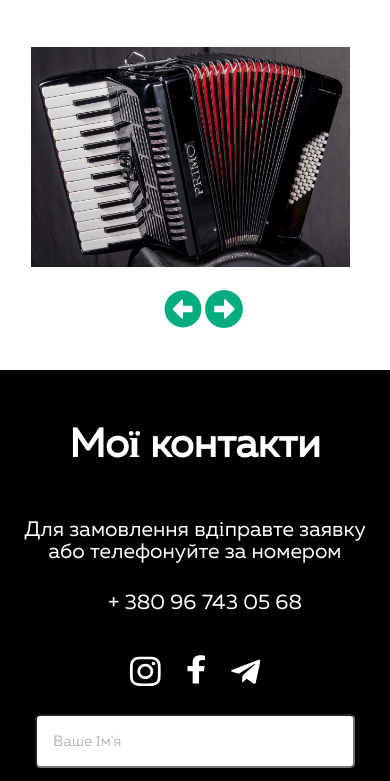
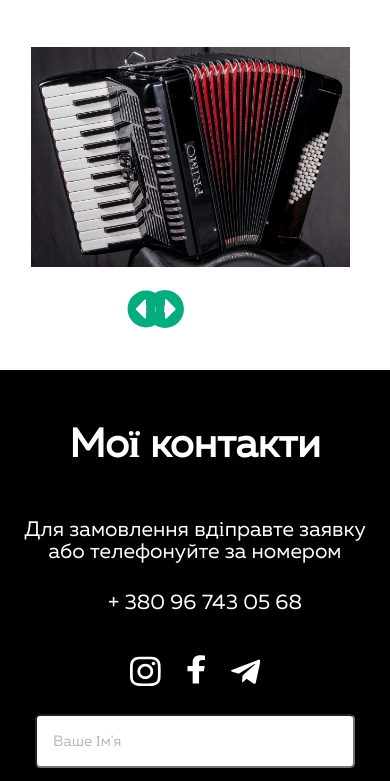
Before and after one commit to ASokolvak/Sandul-Music, a plain HTML site: page index.html in a window 390 px wide. Shown: the part 4849-5630 px from the top of the page. Drawn offline with nearby package versions, Linux system fonts and the light colour scheme; files whose address does not match are found by name.

Commit message:
Update style.css

```diff
--- a/css/style.css
+++ b/css/style.css
@@ -585,10 +585,10 @@ ul.about__list{
     font-size: 18px;
   }
   .slick-prev{
-    left: 40%;
+    left: 30%;
   }
   .slick-next{
-    left: 51%;
+    left: 35%;
   }
   .slick-next,.slick-prev{
     top: 119%;
```
